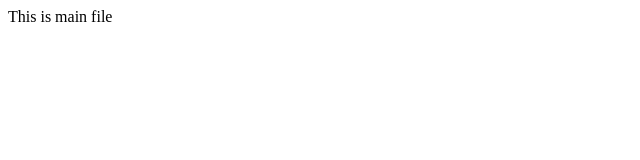
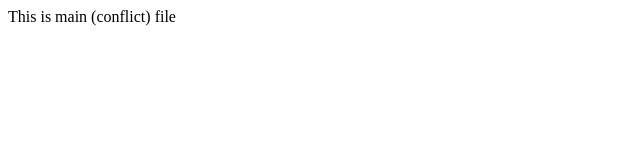
Before and after one commit to YeshaRathod/git_practical, a plain HTML site: page index.html in a window 1280 px wide. Shown: the full height of the page, 0-640 px from the left. Drawn offline with Linux system fonts and the light colour scheme.

Commit message:
conflict occure

```diff
--- a/index.html
+++ b/index.html
@@ -1 +1 @@
-<p>This is main file</p>
+<p>This is main (conflict) file </p>
```
